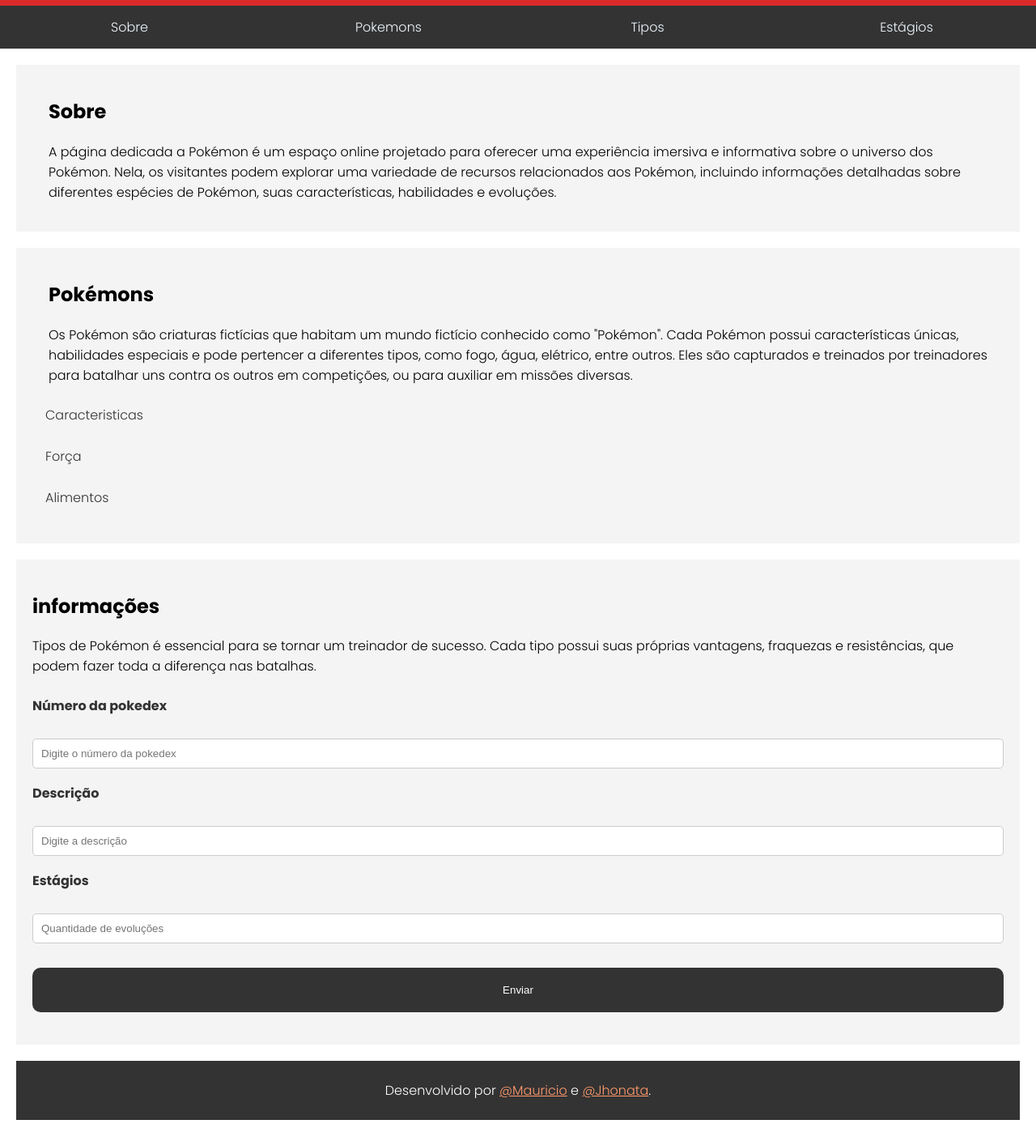
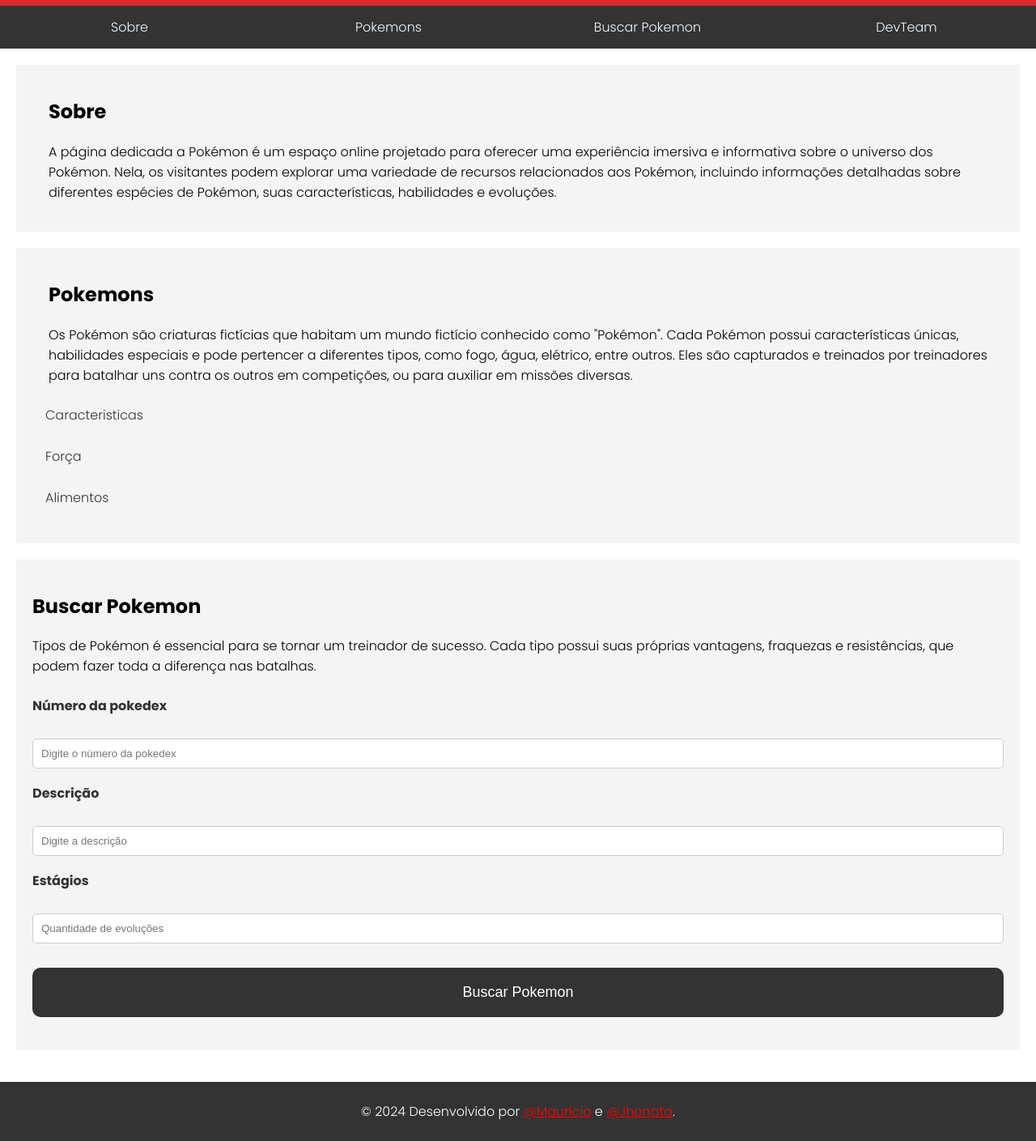
Before and after one commit to JhonataFerreiraIFRN/Avaliacao_web, a plain HTML site: page index.html in a window 1280 px wide. Shown: the part 83-1492 px from the top of the page at 81% size. Drawn offline with Linux system fonts and the light colour scheme.

Commit message:
ajustinhos

```diff
--- a/index.html
+++ b/index.html
@@ -13,70 +13,100 @@
     <link rel="stylesheet" href="/style.css">
     <link rel="stylesheet" href="/scroll.css">
     <link rel="icon" href="/assets/icon.png">
-    <title>Avaliaçãa Padrões Web</title>
+    <title>Avaliação Padrões Web</title>
 
+    <script>
+        function validarEnvio(event) {
+            event.preventDefault();
+
+            var inputs = document.querySelectorAll('input[type="text"]');
+            var todosPreenchidos = true;
+
+            inputs.forEach(function (input) {
+                if (input.value.trim() === '') {
+                    todosPreenchidos = false;
+                }
+            });
+
+
+            if (todosPreenchidos) {
+                event.target.submit();
+            } else {
+                alert('Por favor, preencha todos os campos antes de enviar.');
+            }
+        }
+
+        function showAlert() {
+            alert("Pikachu eu escolho você!");
+        }
+
+
+        document.addEventListener('DOMContentLoaded', function () {
+            var pokebolaImg = document.getElementById('pokebolaImg');
+            pokebolaImg.addEventListener('click', showAlert);
+        });
+    </script>
 </head>
 
 <body>
     <header>
-        <div class="div-img"> <img src="assets/pokebola.png" alt="" srcset=""></div>
+        <div class="div-img">
+            <img id="pokebolaImg" src="assets/pokebola.png" alt="" srcset="">
+        </div>
         <h1>Boas vindas!</h1>
-
     </header>
     <nav>
         <ul>
-            <li><a href="">Sobre</a></li>
-            <li><a href="">Pokemons</a></li>
-            <li><a href="">Tipos</a></li>
-            <li><a href="">Estágios</a></li>
+            <li><a href="#sobre">Sobre</a></li>
+            <li><a href="#pokemons">Pokemons</a></li>
+            <li><a href="#buscarpokemon">Buscar Pokemon</a></li>
+            <li><a href="#devteam">DevTeam</a></li>
         </ul>
     </nav>
     <main>
-        <div class="conteudos">
+        <div id="sobre" class="conteudos">
             <h2>Sobre</h2>
             <p>A página dedicada a Pokémon é um espaço online projetado para oferecer uma experiência imersiva e
                 informativa sobre o universo dos Pokémon. Nela, os visitantes podem explorar uma variedade de recursos
                 relacionados aos Pokémon, incluindo informações detalhadas sobre diferentes espécies de Pokémon, suas
                 características, habilidades e evoluções.</p>
         </div>
-        <div class="conteudos">
-            <h2>Pokémons</h2>
+        <div id="pokemons" class="conteudos">
+            <h2>Pokemons</h2>
             <p>Os Pokémon são criaturas fictícias que habitam um mundo fictício conhecido como "Pokémon". Cada Pokémon
                 possui características únicas, habilidades especiais e pode pertencer a diferentes tipos, como fogo,
                 água, elétrico, entre outros. Eles são capturados e treinados por treinadores para batalhar uns contra
                 os outros em competições, ou para auxiliar em missões diversas.</p>
             <div class="pokemon-list">
                 <ul>
-                    <li><a href="">Caracteristicas</a></li>
-                    <li><a href="">Força</a></li>
-                    <li><a href="">Alimentos</a></li>
+                    <li><a href="#">Caracteristicas</a></li>
+                    <li><a href="#">Força</a></li>
+                    <li><a href="#">Alimentos</a></li>
                 </ul>
             </div>
         </div>
 
-        <div class="tipos">
-            <h2>informações</h2>
-            <p>Tipos de Pokémon é essencial para se tornar um treinador de sucesso. Cada tipo possui suas próprias vantagens, fraquezas e resistências, que podem fazer toda a diferença nas batalhas.</p>
-            <ul>
-              <li><a href="#" onclick="event.preventDefault();">Número da pokedex</a></li>
-              <input type="text" placeholder="Digite o número da pokedex">
-              <li><a href="#" onclick="event.preventDefault();">Descrição</a></li>
-              <input type="text" placeholder="Digite a descrição">
-              <li><a href="#" onclick="event.preventDefault();">Estágios</a></li>
-              <input type="text" placeholder="Quantidade de evoluções">
-              <input type="submit" value="Enviar">
-            </ul>
-          </div>
-
+        <div id="buscarpokemon" class="tipos">
+            <h2>Buscar Pokemon</h2>
+            <p>Tipos de Pokémon é essencial para se tornar um treinador de sucesso. Cada tipo possui suas próprias
+                vantagens, fraquezas e resistências, que podem fazer toda a diferença nas batalhas.</p>
+            <form id="meuFormulario" onsubmit="validarEnvio(event)">
+                <ul>
+                    <li><a href="#" onclick="event.preventDefault();">Número da pokedex</a></li>
+                    <input type="text" name="pokedexNumero" placeholder="Digite o número da pokedex" required>
+                    <li><a href="#" onclick="event.preventDefault();">Descrição</a></li>
+                    <input type="text" name="descricao" placeholder="Digite a descrição" required>
+                    <li><a href="#" onclick="event.preventDefault();">Estágios</a></li>
+                    <input type="text" name="quantidadeEvolucoes" placeholder="Quantidade de evoluções" required>
+                    <input type="submit" value="Buscar Pokemon">
+                </ul>
+            </form>
         </div>
-         <div id="footer">
-
-        Desenvolvido por <a href="https://github.com/MauricioSts" target="_blank">@Mauricio</a>
+    </main>
+    <footer id="devteam">
+        &copy; 2024 Desenvolvido por <a href="https://github.com/MauricioSts" target="_blank">@Mauricio</a>
         e <a href="https://github.com/JhonataOvirowa" target="_blank">@Jhonata</a>.
-
-         </div>
-
-    </main>
+    </footer>
 </body>
 
 </html>
--- a/style.css
+++ b/style.css
@@ -16,18 +16,19 @@ header {
   color: aliceblue;
 }
 
-.div-img{
+.div-img {
   margin-right: auto;
   height: 70px;
   width: 70px;
   padding-left: 10px;
 }
-img{
+
+img {
   max-width: 70px;
   height: 70px;
 }
 
-h1{
+h1 {
   text-align: center;
   margin: 0;
   flex: 1;
@@ -78,7 +79,7 @@ main {
   padding-left: 20px;
 }
 
-.conteudos  p {
+.conteudos p {
   padding: 0 20px;
 }
 
@@ -105,37 +106,16 @@ main {
 
 /* rodapé */
 
-#footer {
+footer {
   background-color: #333;
   color: #FFFFFF;
   padding: 24px;
   text-align: center;
+
 }
 
-#footer a {
-  color: #FF9A6C;
-}
-
-/* botão */
-
-input[type="submit"] {
-  background-color: #333;
-  color: white;
-  padding: 20px 40px;
-  border: none;
-  border-radius: 10px;
-  cursor: pointer;
-  display: block;
-  width: calc(100% - 40px);
-  max-width: 100vw;
-  margin: 20px 20px 0 20px;
-  box-sizing: border-box;
-  text-align: center;
-}
-
-
-input[type="submit"]:hover {
-  background-color: #FF9A6C;
+footer a {
+  color: red;
 }
 
 /* tipos */
@@ -184,8 +164,10 @@ input[type="submit"]:hover {
   margin: 20px 0;
   box-sizing: border-box;
   text-align: center;
+  font-size: large;
 }
 
 .tipos input[type="submit"]:hover {
-  background-color: #FF9A6C;
+  background-color: #111;
+  color: red;
 }
```
